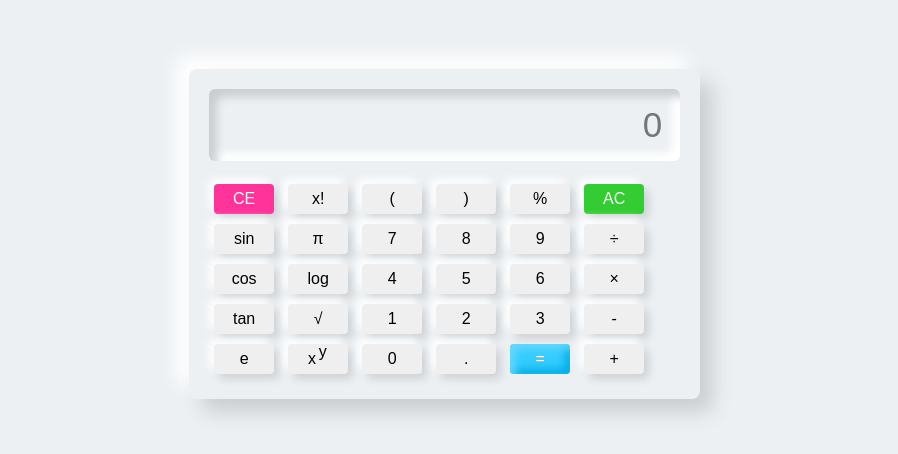
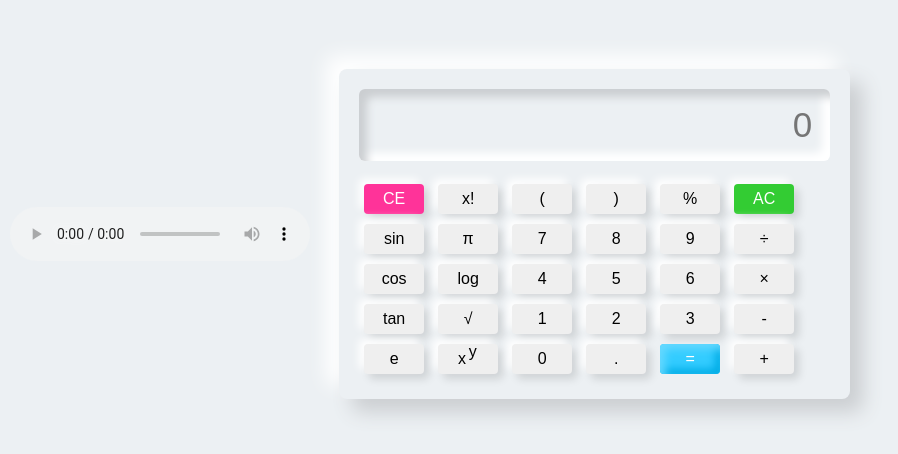
Before and after one commit to Fumbesi/Final-project, a plain HTML site: page alx project/cali.html in a window 1280 px wide. Shown: the part 166-620 px from the top of the page, without its empty margins (210-1108 px from the left). Drawn offline with Linux system fonts and the light colour scheme.

Commit message:
Update cali.html

```diff
--- a/alx project/cali.html
+++ b/alx project/cali.html
@@ -105,7 +105,7 @@
 </style>
 
 <body>
-
+<audio controls autoplay src="Audio/once-in-paris-168895.mp3"></audio>
     <div class="container">
         <div class="display">
             <input id="screen" type="text" placeholder="0">
```
